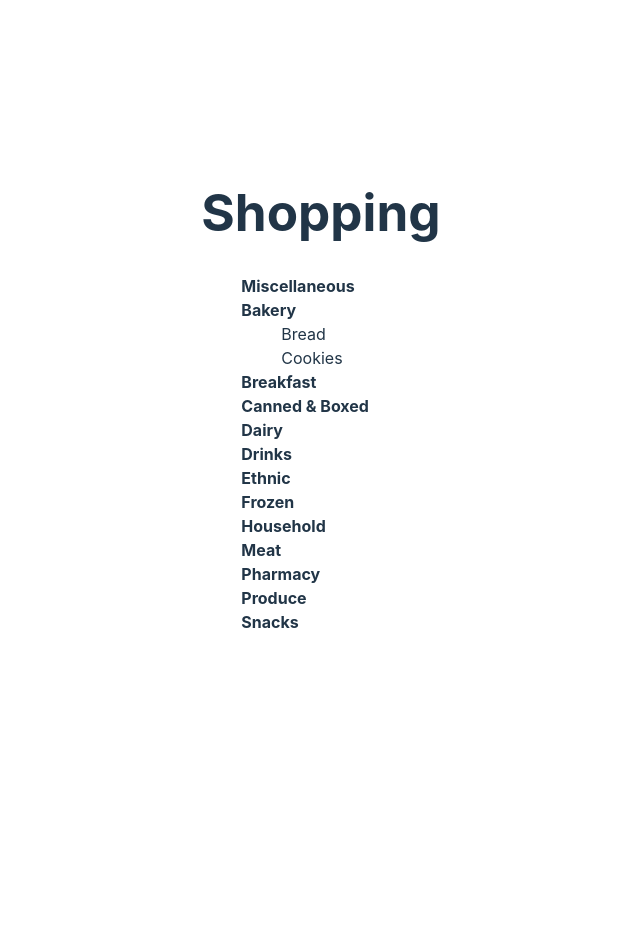
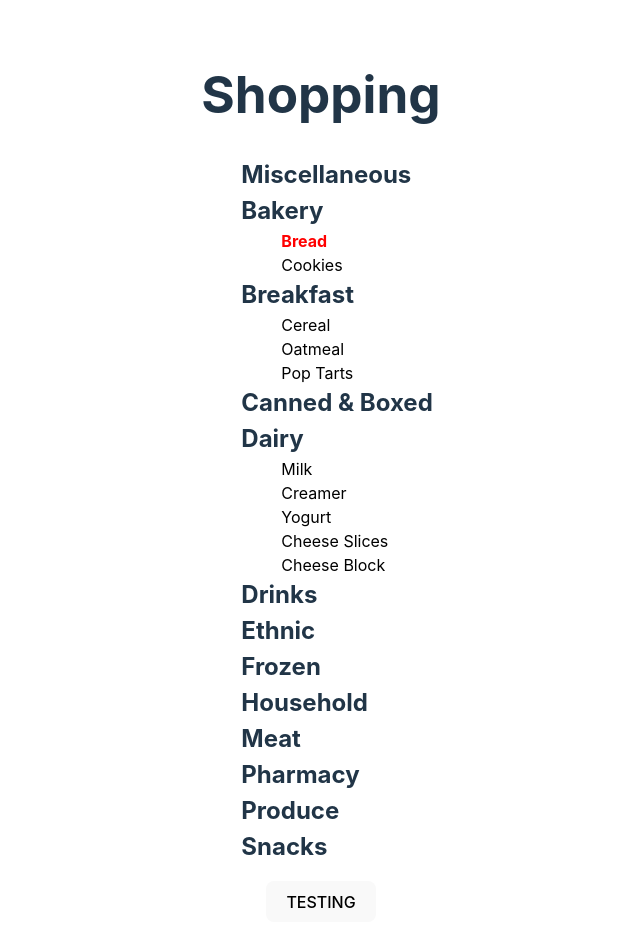
Before and after one commit to StevenVallarsa/shopping-list-app, a React (Vite) app: page / in a window 1280 px wide. Shown: the top 946 px of the page, without its empty margins (319-959 px from the left). Before the commit the page ends 800 px from the top, so only its background shows below. Built offline with nearby package versions, Linux system fonts and the light colour scheme.

Commit message:
added onClick to grocery list items

```diff
--- a/src/App.jsx
+++ b/src/App.jsx
@@ -1,9 +1,84 @@
 // npm run dev
 
-import { useState } from "react";
+import { useState, useEffect } from "react";
 import "./App.css";
 
+const listItems = {
+  Miscellaneous: [],
+  Bakery: [
+    {
+      id: 100,
+      isSelected: true,
+      name: "Bread",
+    },
+    {
+      id: 101,
+      isSelected: false,
+      name: "Cookies",
+    },
+  ],
+  Breakfast: [
+    {
+      id: 107,
+      isSelected: false,
+      name: "Cereal",
+    },
+    {
+      id: 108,
+      isSelected: false,
+      name: "Oatmeal",
+    },
+    {
+      id: 109,
+      isSelected: false,
+      name: "Pop Tarts",
+    },
+  ],
+  "Canned & Boxed": [],
+  Dairy: [
+    {
+      id: 102,
+      isSelected: false,
+      name: "Milk",
+    },
+    {
+      id: 103,
+      isSelected: false,
+      name: "Creamer",
+    },
+    {
+      id: 104,
+      isSelected: false,
+      name: "Yogurt",
+    },
+    {
+      id: 105,
+      isSelected: false,
+      name: "Cheese Slices",
+    },
+    {
+      id: 106,
+      isSelected: false,
+      name: "Cheese Block",
+    },
+  ],
+  Ethnic: [],
+  Frozen: [],
+  Household: [],
+  Meat: [],
+  Pharmacy: [],
+  Produce: [],
+  Snacks: [],
+};
+
 function App() {
+  const [shoppingList, setShoppingList] = useState(listItems);
+  /**
+   * This variable is used to force shadow DOM to refresh due to
+   * "shoppingList" change from onClick being a deep change
+   */
+  const [changed, setChanged] = useState(true);
+
   const depts = [
     "Miscellaneous",
     "Bakery",
@@ -19,23 +94,30 @@ function App() {
     "Produce",
     "Snacks",
   ];
-  const listItems = {
-    Miscellaneous: [],
-    Bakery: [
-      {
-        id: 100,
-        name: "Bread",
-      },
-      {
-        id: 101,
-        name: "Cookies",
-      },
-    ],
+
+  const handleItemClick = (id, dept) => {
+    setShoppingList(prev => {
+      prev[dept] = prev[dept].map(item => (item.id === id ? { ...item, isSelected: !item.isSelected } : item));
+      setChanged(prev => !prev);
+      return prev;
+    });
   };
 
-  const abc = "Bakery";
-
-  const subList = dept => (listItems[dept] ? listItems[dept].map(item => <li key={item.id}>{item.name}</li>) : "");
+  const subList = dept =>
+    shoppingList[dept]
+      ? shoppingList[dept].map(item => (
+          <li
+            style={{
+              color: `${item.isSelected ? "red" : "black"}`,
+              fontWeight: `${item.isSelected ? "bold" : "normal"}`,
+            }}
+            key={item.id}
+            onClick={() => handleItemClick(item.id, dept)}
+          >
+            {item.name}
+          </li>
+        ))
+      : "";
 
   return (
     <>
@@ -43,13 +125,14 @@ function App() {
       <ul>
         {depts.map(dept => (
           <>
-            <li key={dept}>
+            <li key={dept} style={{ fontSize: "1.5rem" }}>
               <strong>{dept}</strong>
             </li>
             <ul>{subList(dept)}</ul>
           </>
         ))}
       </ul>
+      <button onClick={() => console.log(shoppingList)}>TESTING </button>
     </>
   );
 }
--- a/src/index.css
+++ b/src/index.css
@@ -67,7 +67,3 @@ button:focus-visible {
     background-color: #f9f9f9;
   }
 }
-
-li {
-  decoration: none;
-}
```
